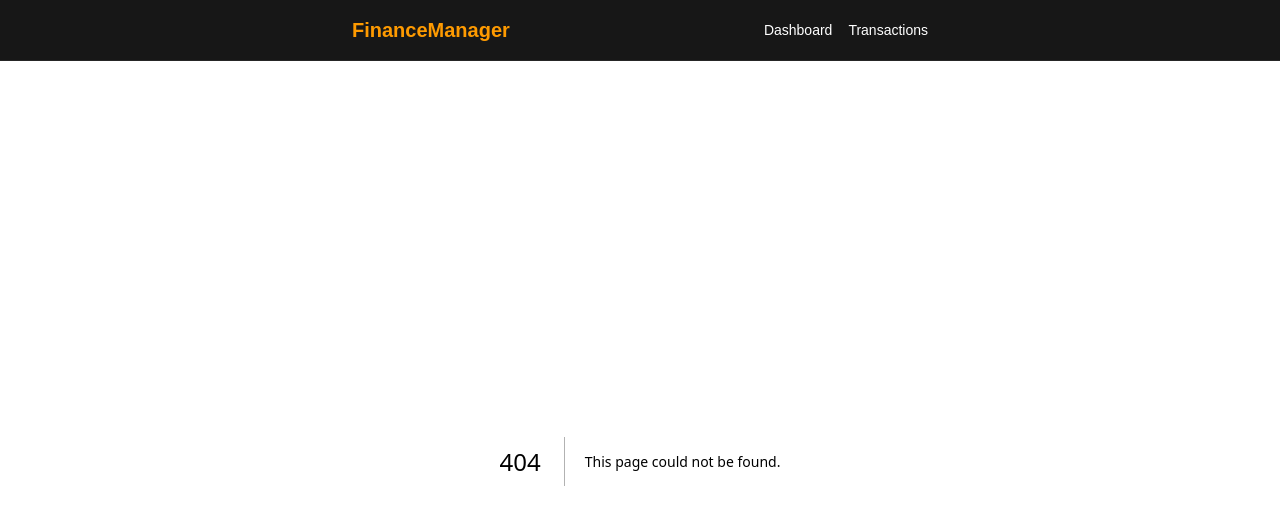
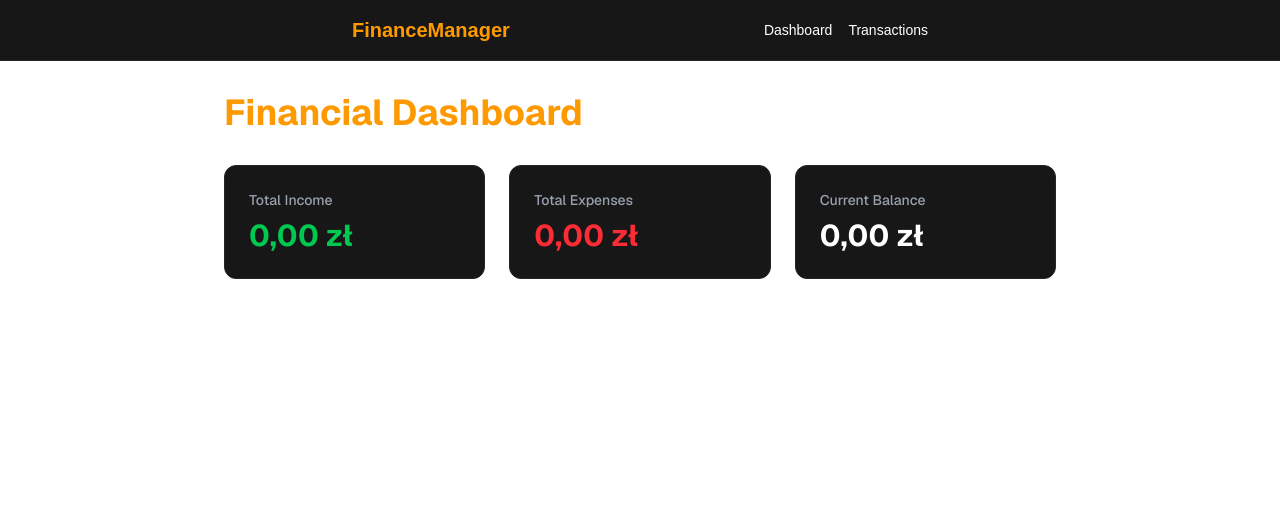
Before and after one commit to Gylvaris/finance-tracker, a Next.js app: page /dashboard in a window 1280 px wide. Before the commit this address had no page. Shown: the top 524 px of the page. Built offline with nearby package versions, Linux system fonts and the light colour scheme.

Commit message:
Feat: Add Dashboard page with summary statistics

```diff
--- /dev/null
+++ b/app/dashboard/page.tsx
@@ -0,0 +1,58 @@
+"use client";
+
+import { useTransactions } from "../hooks/useTransactions";
+import { formatCurrency } from "../lib/formatters";
+
+export default function Dashboard() {
+
+    const { transactions } = useTransactions();
+    const totalIncome = transactions.reduce((sum, t) => {
+    if (t.type === "income") {
+        return sum + t.amount;
+    }
+    return sum;
+  }, 0);
+
+   const totalExpenses = transactions.reduce((sum, t) => {
+    if (t.type === "expense") {
+        return sum + t.amount;
+    }
+    return sum;
+  }, 0);
+
+  const balance = totalIncome - totalExpenses;
+
+    return(
+        <main className="p-8 max-w-4xl mx-auto font-sans text-white">
+      <h1 className="text-4xl text-amber-500 font-bold mb-8">Financial Dashboard</h1>
+
+      <div className="grid grid-cols-1 md:grid-cols-3 gap-6">
+
+        {/* Income Card */}
+        <div className="p-6 rounded-xl bg-neutral-900 border border-neutral-800">
+          <h2 className="text-sm text-gray-400 font-medium mb-2">Total Income</h2>
+          <p className="text-3xl font-bold text-green-500">
+            {formatCurrency(totalIncome)}
+          </p>
+        </div>
+
+        {/* Expense Card */}
+        <div className="p-6 rounded-xl bg-neutral-900 border border-neutral-800">
+          <h2 className="text-sm text-gray-400 font-medium mb-2">Total Expenses</h2>
+          <p className="text-3xl font-bold text-red-500">
+            {formatCurrency(totalExpenses)}
+          </p>
+        </div>
+
+        {/* Balance Card */}
+        <div className="p-6 rounded-xl bg-neutral-900 border border-neutral-800">
+          <h2 className="text-sm text-gray-400 font-medium mb-2">Current Balance</h2>
+          <p className={`text-3xl font-bold ${balance >= 0 ? 'text-white' : 'text-red-500'}`}>
+            {formatCurrency(balance)}
+          </p>
+        </div>
+
+      </div>
+    </main>
+    );
+}
```
